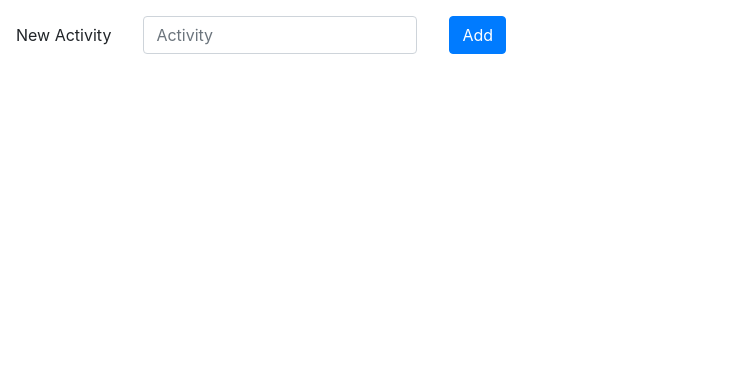
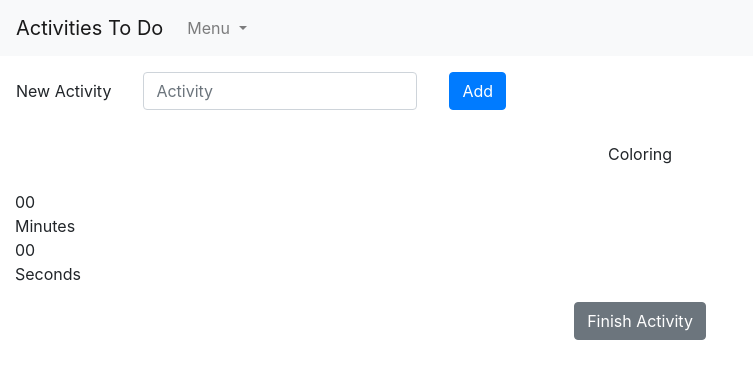
Before and after one commit to satishsampath/nd-activities, a plain HTML site: page playlist.html in a window 1280 px wide. Shown: the whole page, without its empty margins (0-753 px from the left). Drawn offline with nearby package versions, Linux system fonts and the light colour scheme.

Commit message:
Update playlist.html

```diff
--- a/playlist.html
+++ b/playlist.html
@@ -1,17 +1,55 @@
 <link rel="stylesheet" href="https://stackpath.bootstrapcdn.com/bootstrap/4.1.3/css/bootstrap.min.css" integrity="sha384-MCw98/SFnGE8fJT3GXwEOngsV7Zt27NXFoaoApmYm81iuXoPkFOJwJ8ERdknLPMO" crossorigin="anonymous">
+<link rel="stylesheet" href="stopwatch.css">
 
 <script src="https://code.jquery.com/jquery-3.3.1.slim.min.js" integrity="sha384-q8i/X+965DzO0rT7abK41JStQIAqVgRVzpbzo5smXKp4YfRvH+8abtTE1Pi6jizo" crossorigin="anonymous"></script>
 <script src="https://cdnjs.cloudflare.com/ajax/libs/popper.js/1.14.3/umd/popper.min.js" integrity="sha384-ZMP7rVo3mIykV+2+9J3UJ46jBk0WLaUAdn689aCwoqbBJiSnjAK/l8WvCWPIPm49" crossorigin="anonymous"></script>
 <script src="https://stackpath.bootstrapcdn.com/bootstrap/4.1.3/js/bootstrap.min.js" integrity="sha384-ChfqqxuZUCnJSK3+MXmPNIyE6ZbWh2IMqE241rYiqJxyMiZ6OW/JmZQ5stwEULTy" crossorigin="anonymous"></script>
 <script src="store.legacy.min.js"></script>
 <script src="playlist.js"></script>
+<script src="stopwatch.js"></script>
 
+<nav class="navbar navbar-expand sticky-top navbar-light bg-light">
+  <a class="navbar-brand" href="#">Activities To Do</a>
+  <div class="collapse navbar-collapse" id="navbarNavDropdown">
+    <ul class="navbar-nav">
+      <li class="nav-item dropdown ">
+        <a class="nav-link dropdown-toggle" href="#" id="navbarDropdownMenuLink" data-toggle="dropdown" aria-haspopup="true" aria-expanded="false">
+          Menu
+        </a>
+        <div class="dropdown-menu" aria-labelledby="navbarDropdownMenuLink">
+          <a id="editActivities" class="dropdown-item" href="javascript:editActivities()">Edit Activities</a>
+          <a id="finishedEditActivities" class="dropdown-item" href="javascript:finishedEditActivities()">Finished Editing</a>
+        </div>
+      </li>
+    </ul>
+  </div>
+</nav>
+
+<div id="activityListContainer">
   <div id="playlist-listgroup">
   </div>
-<form class="form-inline" onsubmit="return addNewActivity()">
+  <form id="addNewActivityForm" class="form-inline" onsubmit="return addNewActivity()">
     <div class="form-group">
       <label class="col-form-label m-3" for="inputNewActivity">New Activity</label>
       <input class="form-control m-3" type="text" id="inputNewActivity" placeholder="Activity">
     </div>
     <button type="submit" class="btn btn-primary m-3">Add</button>
   </form>
+</div>
+<div id="clockContainer">
+  <div class="smalltext text-center">Coloring</div>
+  <br>
+  <div class="col-md-auto" id="clockDiv">
+    <div>
+      <span class="minutes">00</span>
+      <div class="smalltext">Minutes</div>
+    </div>
+    <div>
+      <span class="seconds">00</span>
+      <div class="smalltext">Seconds</div>
+    </div>
+  </div>
+  <div class="text-center">
+    <button id="finishActivity" type="button" class="btn btn-secondary m-3">Finish Activity</button>
+  </div>
+</div>
```
Lines whose indentation alone changed are shown as unchanged.
